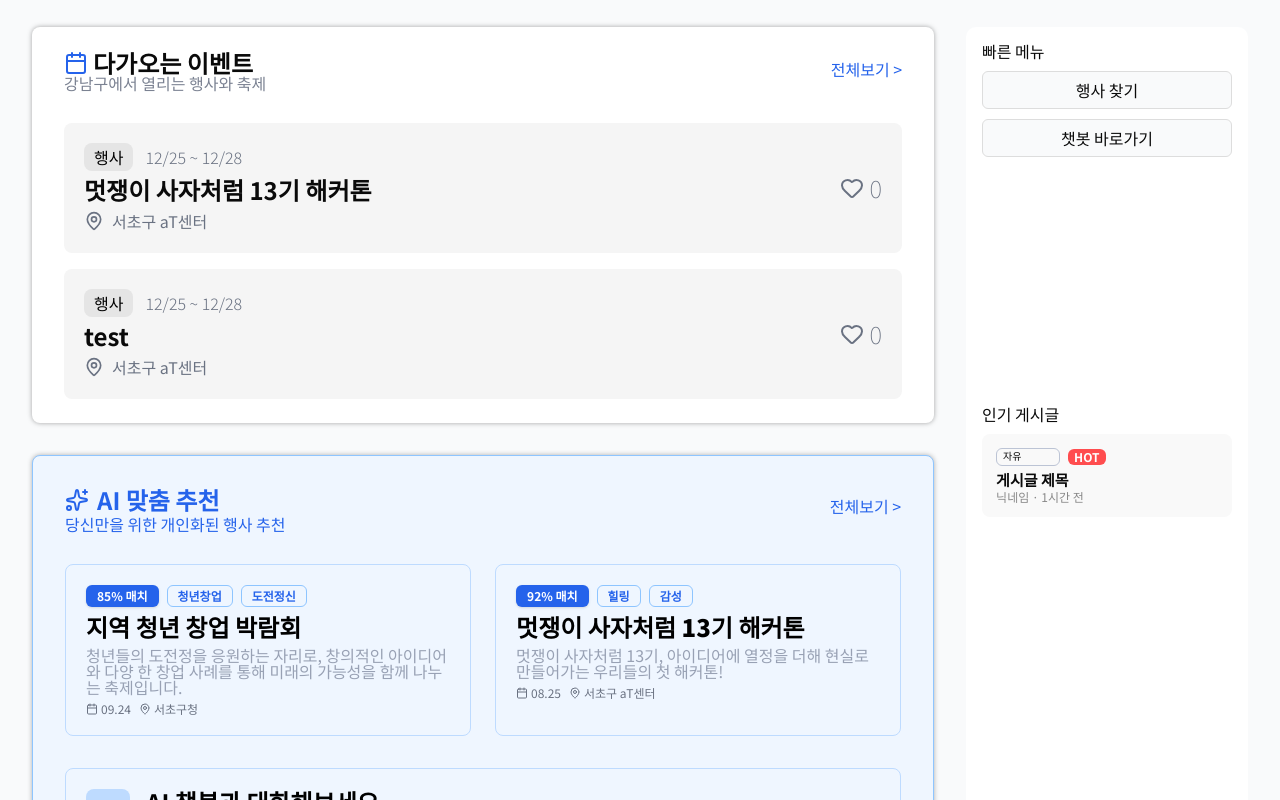
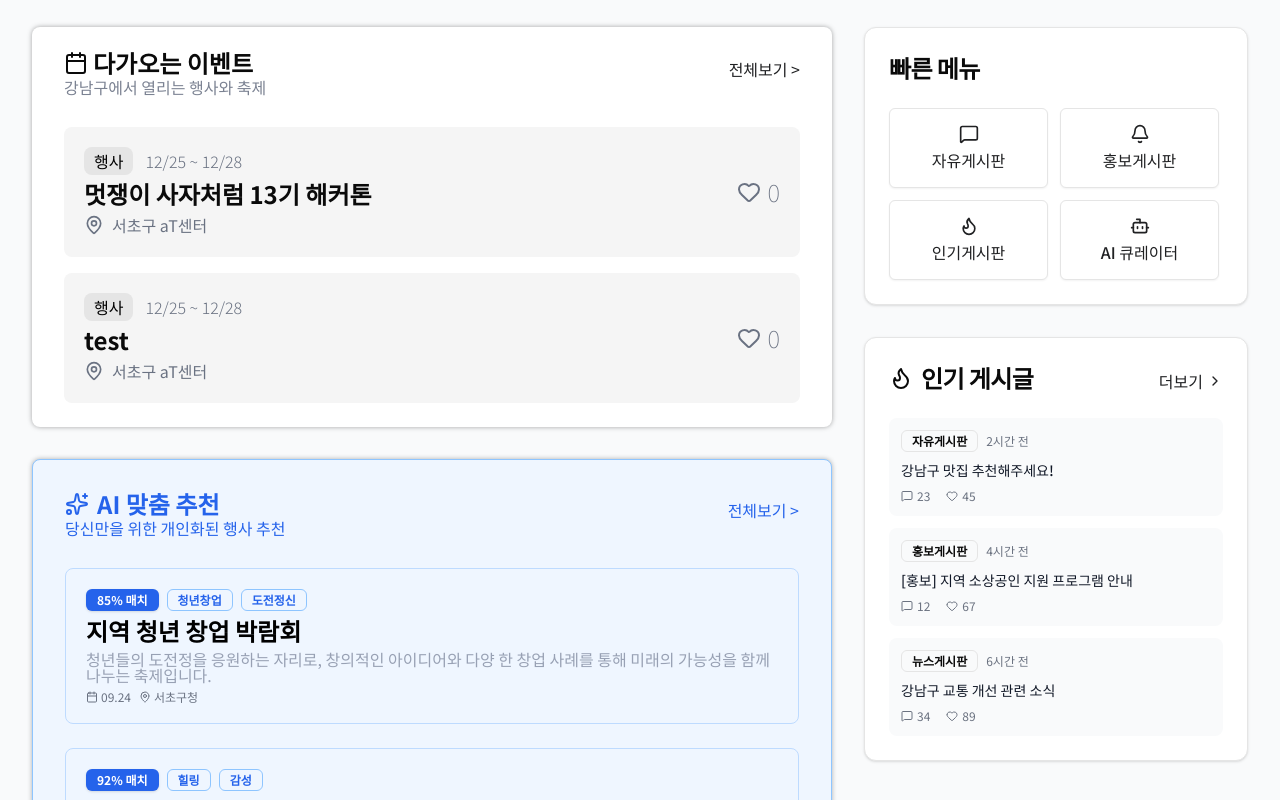
Before and after one commit to Tim3208/LA, a React (Vite) app: page / in a window 1280 px wide. Shown: the part 620-1420 px from the top of the page. Built offline with nearby package versions, Linux system fonts and the light colour scheme; a web font is replaced by a local one.

Commit message:
feat: MainPage Card 우측 영역 완성 및 반응형 디자인 추가

```diff
--- a/src/components/MainPageCP/MainPageCardsCP/index.jsx
+++ b/src/components/MainPageCP/MainPageCardsCP/index.jsx
@@ -9,14 +9,6 @@ import {
   RecCards,
   RecItem,
   Chatbot,
-  QuickMenu,
-  Popular,
-  PostCard,
-  PostHeader,
-  Category,
-  Tag,
-  Title,
-  Meta,
 } from "./style";
 import { useState } from "react";
 import {
@@ -26,9 +18,15 @@ import {
   Heart,
   Sparkles,
   MessageSquare,
+  Bell,
+  Users,
+  ChevronRight,
+  Flame,
 } from "lucide-react";
 import { Button } from "@/components/ui/button";
 import { Badge } from "@/components/ui/badge";
+import { Card, CardHeader, CardTitle, CardContent } from "@/components/ui/card";
+import { Link } from "react-router-dom";
 
 /**
  * 메인 페이지 카드 레이아웃 컴포넌트
@@ -40,25 +38,51 @@ const MainPageCardsCP = () => {
   const handleLikesClick = () => {
     setHeartCount(heartCount + 1);
   };
+  const hotPosts = [
+    {
+      id: 1,
+      title: "강남구 맛집 추천해주세요!",
+      category: "자유게시판",
+      comments: 23,
+      likes: 45,
+      time: "2시간 전",
+    },
+    {
+      id: 2,
+      title: "[홍보] 지역 소상공인 지원 프로그램 안내",
+      category: "홍보게시판",
+      comments: 12,
+      likes: 67,
+      time: "4시간 전",
+    },
+    {
+      id: 3,
+      title: "강남구 교통 개선 관련 소식",
+      category: "뉴스게시판",
+      comments: 34,
+      likes: 89,
+      time: "6시간 전",
+    },
+  ];
 
   return (
     <MainPageCardsCPMainStyle className="flexCenter">
       <Container>
         <ContentColumn>
-          <div>
+          <div className="left-content">
             {/* Card: 다가오는 이벤트 */}
             <Events>
               <div>
                 <div>
                   <div>
-                    <Calendar className="text-blue-100" />
+                    <Calendar />
                     <h3>다가오는 이벤트</h3>
                   </div>
                   <div className="subtitle">
                     {position}에서 열리는 행사와 축제
                   </div>
                 </div>
-                <ViewAll className="hover:cursor-pointer">
+                <ViewAll className="hover:cursor-pointer hover:text-blue-100">
                   전체보기 &gt;
                 </ViewAll>
               </div>
@@ -119,7 +143,7 @@ const MainPageCardsCP = () => {
                   </div>
                   <p>당신만을 위한 개인화된 행사 추천</p>
                 </div>
-                <ViewAll className="hover:cursor-pointer">
+                <ViewAll className="hover:cursor-pointer text-blue-100">
                   전체보기 &gt;
                 </ViewAll>
               </div>
@@ -207,12 +231,12 @@ const MainPageCardsCP = () => {
                   </div>
                 </div>
                 <div className="flex gap-2">
-                  {/* <Link href="/ai?tab=chatbot"> */}
-                  <Button size="sm" className="bg-blue-100 hover:bg-blue-110">
-                    <MessageSquare className="w-4 h-4" />
-                    지금 대화하기
-                  </Button>
-                  {/* </Link> */}
+                  <Link href="/ai?tab=chatbot">
+                    <Button size="sm" className="bg-blue-100 hover:bg-blue-110">
+                      <MessageSquare className="w-4 h-4" />
+                      지금 대화하기
+                    </Button>
+                  </Link>
                   <Button size="sm" variant="outline">
                     예시 보기
                   </Button>
@@ -221,26 +245,99 @@ const MainPageCardsCP = () => {
             </Recommendations>
           </div>
 
-          <div>
-            {/* Card: 빠른 메뉴 */}
-            <QuickMenu>
-              <h4>빠른 메뉴</h4>
-              <button>행사 찾기</button>
-              <button>챗봇 바로가기</button>
-            </QuickMenu>
+          <div className="right-content">
+            {/* Quick Menu */}
+            <Card>
+              <CardHeader>
+                <CardTitle className="text-2xl">빠른 메뉴</CardTitle>
+              </CardHeader>
+              <CardContent className="flex flex-col md:flex-row flex-wrap md:gap-3 gap-2">
+                <Link to="/board/free" className="w-full md:w-[calc(50%-8px)]">
+                  <Button
+                    variant="outline"
+                    className="w-full h-20 flex flex-col items-center gap-1"
+                  >
+                    <MessageSquare style={{ width: "20px", height: "20px" }} />
+                    <span className="text-base">자유게시판</span>
+                  </Button>
+                </Link>
+                <Link
+                  to="/board/promotion"
+                  className="w-full md:w-[calc(50%-8px)]"
+                >
+                  <Button
+                    variant="outline"
+                    className="w-full h-20 flex flex-col items-center gap-1"
+                  >
+                    <Bell style={{ width: "20px", height: "20px" }} />
+                    <span className="text-base">홍보게시판</span>
+                  </Button>
+                </Link>
+                <Link to="/board/hots" className="w-full md:w-[calc(50%-8px)]">
+                  <Button
+                    variant="outline"
+                    className="w-full h-20 flex flex-col items-center gap-1"
+                  >
+                    <Flame style={{ width: "20px", height: "20px" }} />
+                    <span className="text-base">인기게시판</span>
+                  </Button>
+                </Link>
+                <Link to="/ai" className="w-full md:w-[calc(50%-8px)]">
+                  <Button
+                    variant="outline"
+                    className="w-full h-20 flex flex-col items-center gap-1"
+                  >
+                    <Bot style={{ width: "20px", height: "20px" }} />
+                    <span className="text-base">AI 큐레이터</span>
+                  </Button>
+                </Link>
+              </CardContent>
+            </Card>
 
-            {/* Card: 인기 게시글 */}
-            <Popular>
-              <h4>인기 게시글</h4>
-              <PostCard>
-                <PostHeader>
-                  <Category>자유</Category>
-                  <Tag className="hot">HOT</Tag>
-                </PostHeader>
-                <Title>게시글 제목</Title>
-                <Meta>닉네임 · 1시간 전</Meta>
-              </PostCard>
-            </Popular>
+            {/* Hot Posts */}
+            <Card>
+              <CardHeader className="flex flex-row items-center justify-between">
+                <CardTitle className="flex items-center gap-2 text-2xl">
+                  <Flame />
+                  인기 게시글
+                </CardTitle>
+
+                <Link
+                  to="/board/hot"
+                  className="flex justify-end hover:text-blue-100"
+                >
+                  더보기 <ChevronRight className="w-4 h-4 ml-1" />
+                </Link>
+              </CardHeader>
+              <CardContent className="space-y-3">
+                {hotPosts.map((post) => (
+                  <div
+                    key={post.id}
+                    className="p-3 bg-mainPageBg rounded-lg hover:bg-gray-30 transition-colors cursor-pointer"
+                  >
+                    <div className="flex items-center gap-2 mb-2">
+                      <Badge variant="outline" className="text-xs">
+                        {post.category}
+                      </Badge>
+                      <span className="text-xs text-gray-500">{post.time}</span>
+                    </div>
+                    <h4 className="font-medium text-sm text-gray-900 mb-2 line-clamp-2">
+                      {post.title}
+                    </h4>
+                    <div className="flex items-center gap-4 text-xs text-gray-500">
+                      <span className="flex items-center gap-1">
+                        <MessageSquare className="w-3 h-3" />
+                        {post.comments}
+                      </span>
+                      <span className="flex items-center gap-1">
+                        <Heart className="w-3 h-3" />
+                        {post.likes}
+                      </span>
+                    </div>
+                  </div>
+                ))}
+              </CardContent>
+            </Card>
           </div>
         </ContentColumn>
       </Container>
--- a/src/components/MainPageCP/MainPageCardsCP/style.js
+++ b/src/components/MainPageCP/MainPageCardsCP/style.js
@@ -18,14 +18,25 @@ export const ContentColumn = styled.div`
   gap: 2rem;
 
   & > div {
-    width: 100%;
     display: flex;
     flex-direction: column;
     gap: 2rem;
   }
 
+  & > div:nth-child(1) {
+    flex: 1;
+  }
+
   & > div:nth-child(2) {
-    width: 380px;
+    width: 384px;
+
+    @media screen and (max-width: 1024px) {
+      width: 100%;
+    }
+  }
+
+  @media screen and (max-width: 1024px) {
+    flex-direction: column;
   }
 `;
 
@@ -45,6 +56,12 @@ export const Events = styled.section`
     justify-content: space-between;
   }
 
+  & > div > div {
+    display: flex;
+    flex-direction: column;
+    gap: 4px;
+  }
+
   /* Icon + Title */
   & > div > div > div:nth-child(1) {
     display: flex;
@@ -61,7 +78,6 @@ export const Events = styled.section`
 export const ViewAll = styled.a`
   display: block;
   text-align: right;
-  color: var(--blue-100);
   margin-top: 10px;
 `;
 
@@ -70,7 +86,7 @@ export const EventList = styled.ul`
   flex-direction: column;
   gap: 1rem;
 
-  li {
+  & li {
     display: flex;
     background: var(--gray-30);
     padding: 20px;
@@ -138,7 +154,7 @@ export const Recommendations = styled.section`
   flex-direction: column;
   gap: 2rem;
 
-  h3 {
+  & h3 {
     font-size: 1.5rem;
     font-weight: 700;
   }
@@ -148,6 +164,19 @@ export const RecCards = styled.div`
   display: flex;
   justify-content: space-between;
   gap: 1.5rem;
+  flex-direction: row;
+
+  @media screen and (max-width: 1280px) {
+    flex-direction: column;
+  }
+
+  @media screen and (max-width: 1024px) {
+    flex-direction: row;
+  }
+
+  @media screen and (max-width: 768px) {
+    flex-direction: column;
+  }
 `;
 
 export const RecItem = styled.div`
@@ -197,32 +226,6 @@ export const RecItem = styled.div`
   }
 `;
 
-// ----- 빠른 메뉴 -----
-export const QuickMenu = styled.div`
-  flex: 1;
-  background: #fff;
-  padding: 16px;
-  border-radius: 10px;
-  height: 280px;
-  h4 {
-    margin-bottom: 12px;
-    font-size: 16px;
-  }
-  button {
-    display: block;
-    width: 100%;
-    margin-bottom: 10px;
-    padding: 10px;
-    border: 1px solid #ddd;
-    border-radius: 6px;
-    background: #f9fafb;
-    cursor: pointer;
-    &:hover {
-      background: #f1f5ff;
-    }
-  }
-`;
-
 // ----- 챗봇 -----
 export const Chatbot = styled.div`
   display: flex;
@@ -250,66 +253,3 @@ export const Chatbot = styled.div`
     }
   }
 `;
-
-// ----- 인기 게시글 -----
-export const Popular = styled.div`
-  flex: 1;
-  background: #fff;
-  padding: 16px;
-  border-radius: 10px;
-  margin-top: -210px;
-  height: 400px;
-  h4 {
-    margin-bottom: 10px;
-  }
-`;
-
-export const PostCard = styled.div`
-  background: #f9f9f9;
-  border-radius: 8px;
-  padding: 14px;
-  margin-top: 12px;
-`;
-
-export const PostHeader = styled.div`
-  display: flex;
-  align-items: center;
-  gap: 8px;
-  margin-bottom: 6px;
-`;
-
-export const Category = styled.span`
-  width: 64px;
-  height: 18px;
-  padding: 2px 6px;
-  border-radius: 6px;
-  border: 0.75px solid #bcc4d5;
-  font-size: 10px;
-`;
-
-export const Tag = styled.span`
-  font-size: 12px;
-  font-weight: 600;
-  padding: 2px 6px;
-  border-radius: 6px;
-  color: #fff;
-
-  &.hot {
-    background: #ff4d4f;
-  }
-  &.official,
-  &.news {
-    background: var(--blue-100);
-  }
-`;
-
-export const Title = styled.div`
-  font-size: 15px;
-  font-weight: 600;
-  margin-bottom: 4px;
-`;
-
-export const Meta = styled.div`
-  font-size: 12px;
-  color: #888;
-`;
```
